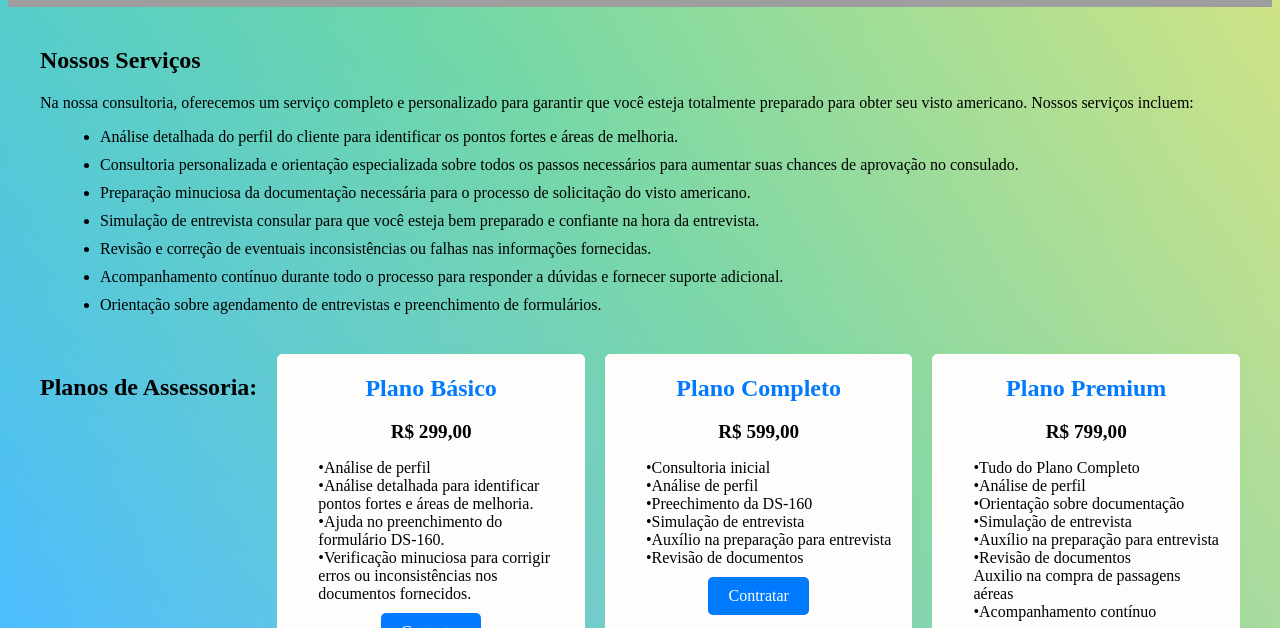
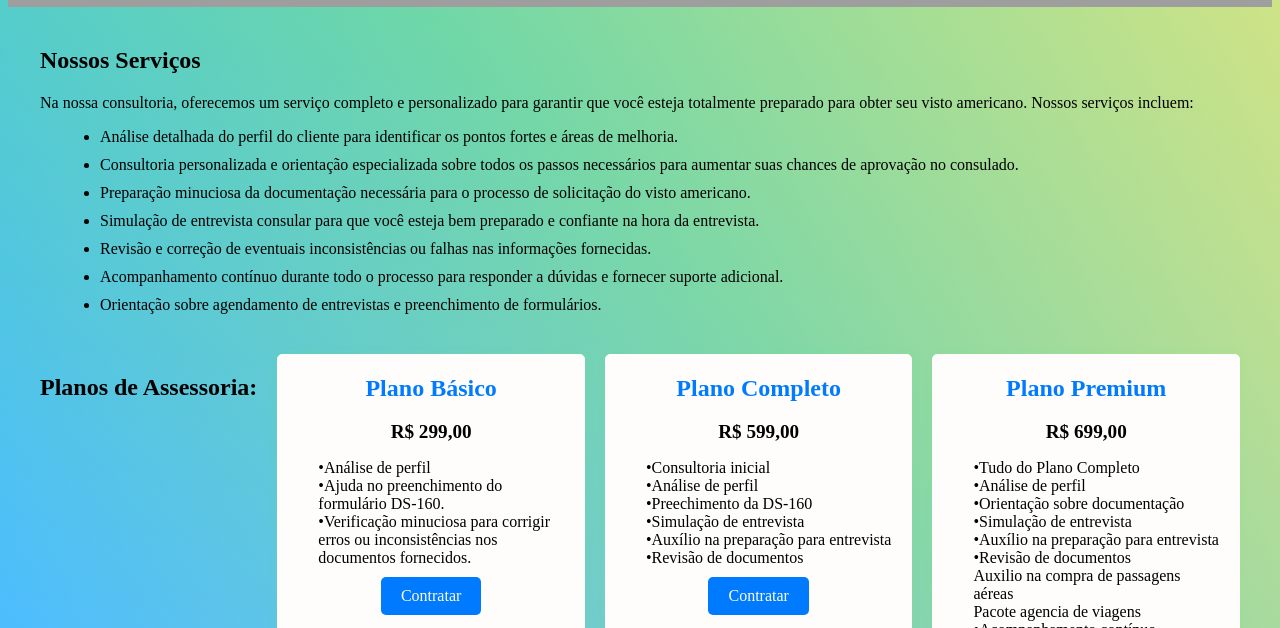
Before and after one commit to AmeriVistos/vistos, a plain HTML site: page index.html in a window 1280 px wide. Shown: the part 171-799 px from the top of the page. Drawn offline with Linux system fonts and the light colour scheme; grey boxes are pictures that could not be loaded.

Commit message:
Update index.html

```diff
--- a/index.html
+++ b/index.html
@@ -89,7 +89,6 @@
                 <p>R$ 299,00</p>
                 <ul>
                     <li>•Análise de perfil</li>
-                    <li>•Análise detalhada para identificar pontos fortes e áreas de melhoria.</li>
                     <li>•Ajuda no preenchimento do formulário DS-160.</li>
                     <li>•Verificação minuciosa para corrigir erros ou inconsistências nos documentos fornecidos.</li>
                 </ul>
@@ -110,7 +109,7 @@
             </div>
             <div class="plan">
                 <h3>Plano Premium</h3>
-                <p>R$ 799,00</p>
+                <p>R$ 699,00</p>
                 <ul>
                     <li>•Tudo do Plano Completo</li>
                     <li>•Análise de perfil</li>
@@ -119,6 +118,7 @@
                     <li>•Auxílio na preparação para entrevista</li>
                     <li>•Revisão de documentos</li>
                     <li>Auxilio na compra de passagens aéreas</li>
+                    <li>Pacote agencia de viagens</li>
                     <li>•Acompanhamento contínuo</li>
                 </ul>
                 <a href="https://wa.me/5511999999999?text=Olá,%20gostaria%20de%20contratar%20o%20Plano%20Premium%20de%20R$%20799,00.%20Podemos%20conversar%20mais%20sobre%20detalhes?" class="button">Contratar</a>
```
